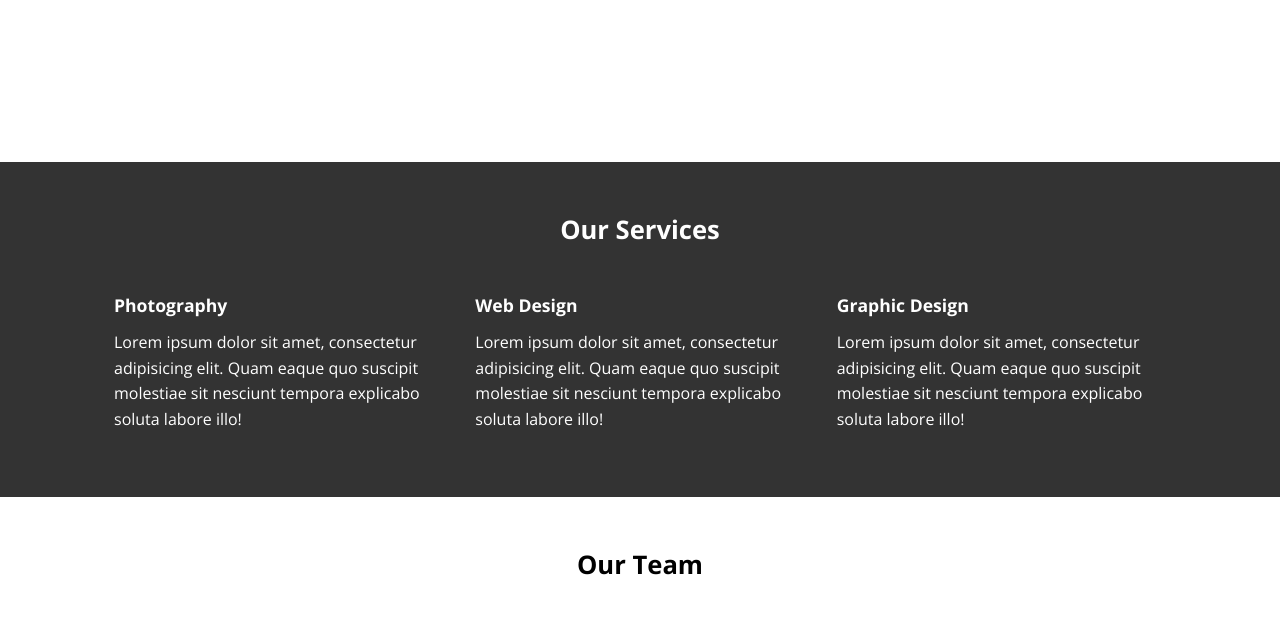
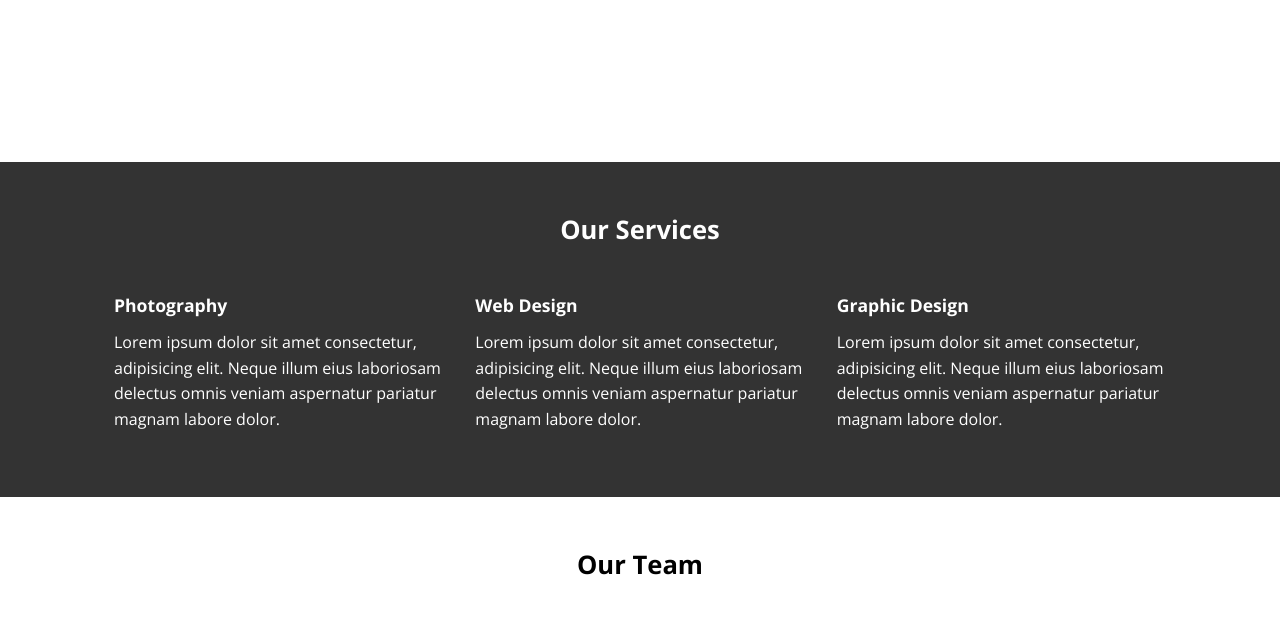
Before and after one commit to Samia-T/lumina-creative, a plain HTML site: page about.html in a window 1280 px wide. Shown: the part 420-1043 px from the top of the page. Drawn offline with nearby package versions, Linux system fonts and the light colour scheme.

Commit message:
fixed issues

```diff
--- a/about.html
+++ b/about.html
@@ -37,15 +37,15 @@
             <div class="services-flex">
                 <div class="service-item">
                     <h4>Photography</h4>
-                    <p>Lorem ipsum dolor sit amet, consectetur adipisicing elit. Quam eaque quo suscipit molestiae sit nesciunt tempora explicabo soluta labore illo! </p>
+                    <p>Lorem ipsum dolor sit amet consectetur, adipisicing elit. Neque illum eius laboriosam delectus omnis veniam aspernatur pariatur magnam labore dolor.</p>
                 </div>
                 <div class="service-item">
                     <h4>Web Design</h4>
-                    <p>Lorem ipsum dolor sit amet, consectetur adipisicing elit. Quam eaque quo suscipit molestiae sit nesciunt tempora explicabo soluta labore illo! </p>
+                    <p>Lorem ipsum dolor sit amet consectetur, adipisicing elit. Neque illum eius laboriosam delectus omnis veniam aspernatur pariatur magnam labore dolor.</p>
                 </div>
                 <div class="service-item">
                     <h4>Graphic Design</h4>
-                    <p>Lorem ipsum dolor sit amet, consectetur adipisicing elit. Quam eaque quo suscipit molestiae sit nesciunt tempora explicabo soluta labore illo! </p>
+                    <p>Lorem ipsum dolor sit amet consectetur, adipisicing elit. Neque illum eius laboriosam delectus omnis veniam aspernatur pariatur magnam labore dolor.</p>
                 </div>
             </div>
         </div>
--- a/css/style.css
+++ b/css/style.css
@@ -188,6 +188,10 @@ overflow: hidden;
     margin: 0.2rem;
 }
 
+.footer a i {
+    width: min-content;
+}
+
 /* services */
 .services {
     padding: 3rem 0 4rem;
@@ -258,7 +262,7 @@ overflow: hidden;
 @media (max-width: 768px) {
     .header .header-flex,
     .footer .footer-flex,
-    .services .services-flex
+    .services .services-flex,
     .team, .team-flex {
         flex-direction: column;
         gap: 1.5rem;
```
Also changed, not shown: index.html (+1 -1 lines).
